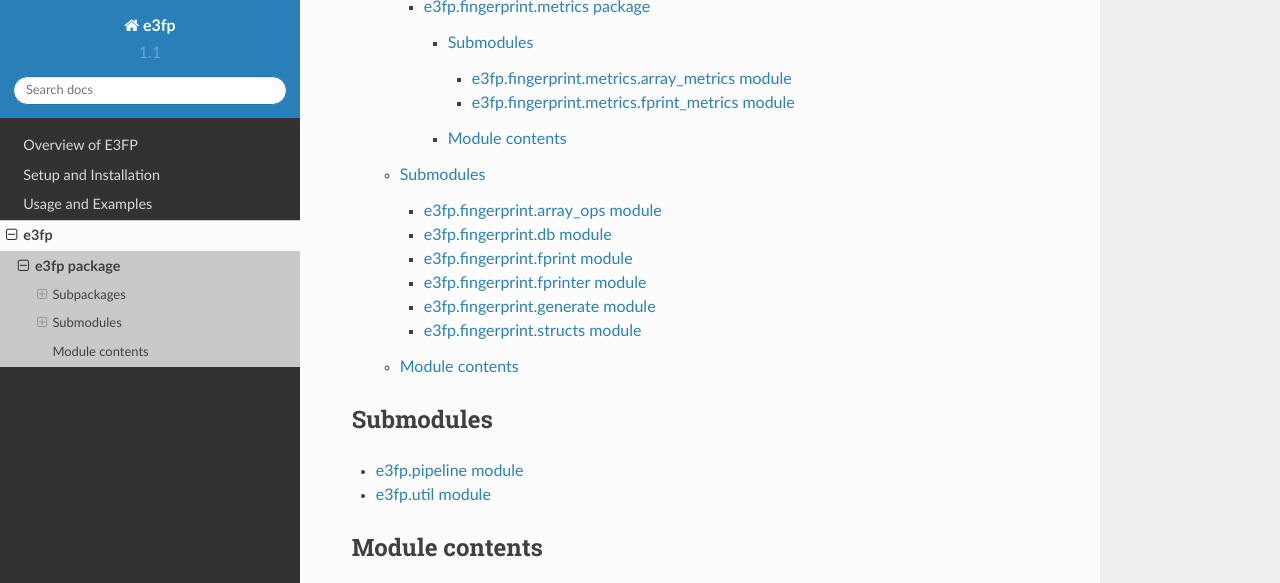
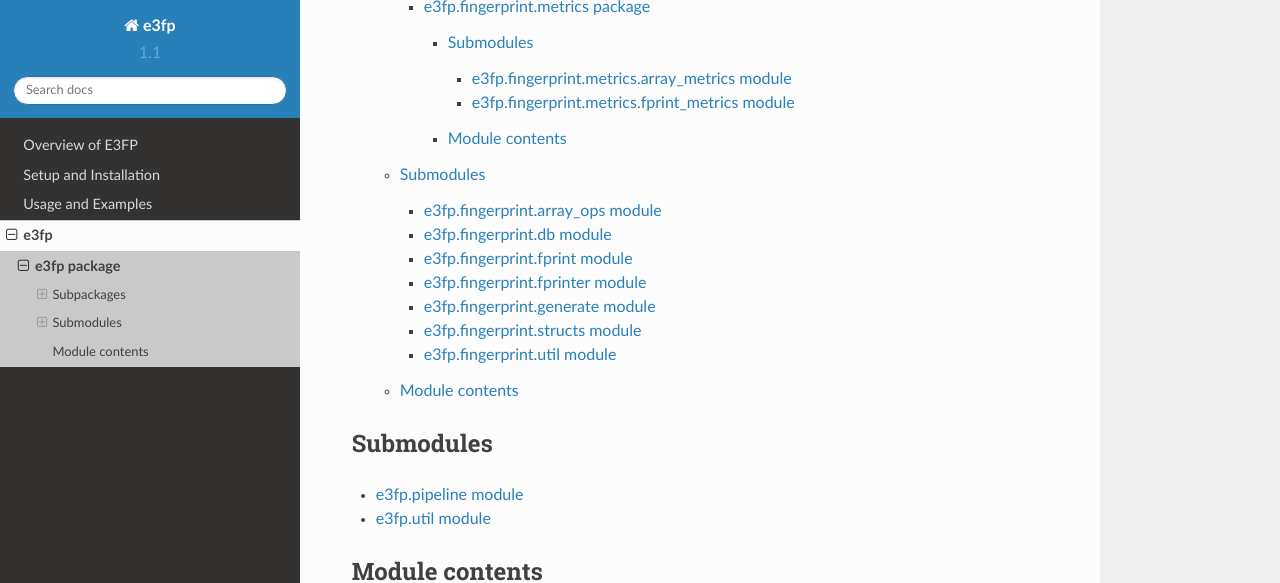
Before and after one commit to keiserlab/e3fp, a Sphinx documentation site: the page built from doc/source/api/e3fp.rst, in a window 1280 px wide and 900 px high, scrolled down 653 px, cut to the strip 0-583 px from the top of the window. Built offline with Sphinx 7.4.7 and the Read the Docs theme 2.0.0, drawn with Linux system fonts in a browser that asks for light colours; pages that are not in the unit, such as notebooks, are missing from menus.

Commit message:
Add API doc for fingerprint util module

```diff
--- a/doc/source/api/e3fp.fingerprint.rst
+++ b/doc/source/api/e3fp.fingerprint.rst
@@ -19,6 +19,7 @@
    e3fp.fingerprint.fprinter
    e3fp.fingerprint.generate
    e3fp.fingerprint.structs
+   e3fp.fingerprint.util
 
 Module contents
 ---------------
--- /dev/null
+++ b/doc/source/api/e3fp.fingerprint.util.rst
@@ -0,0 +1,7 @@
+e3fp\.fingerprint\.util module
+============================
+
+.. automodule:: e3fp.fingerprint.util
+    :members:
+    :undoc-members:
+    :show-inheritance:
```
